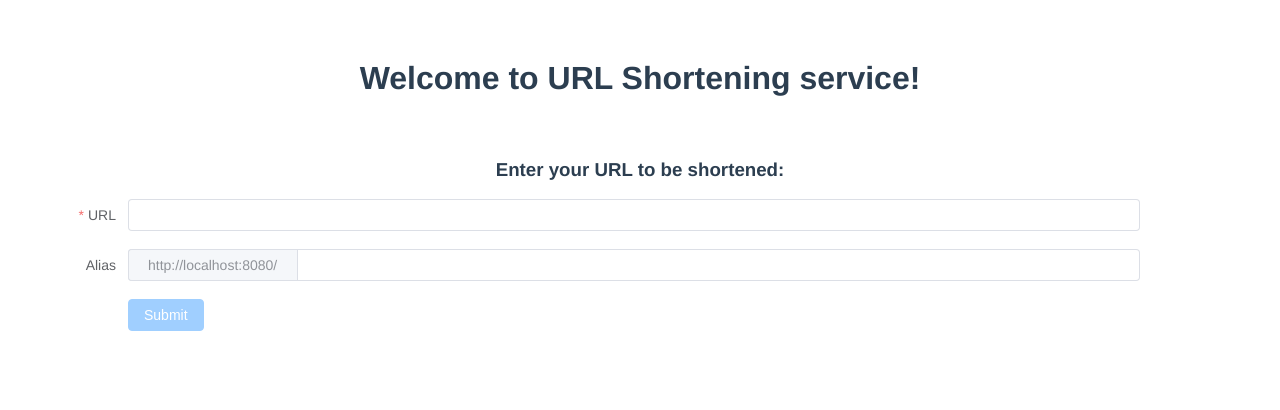
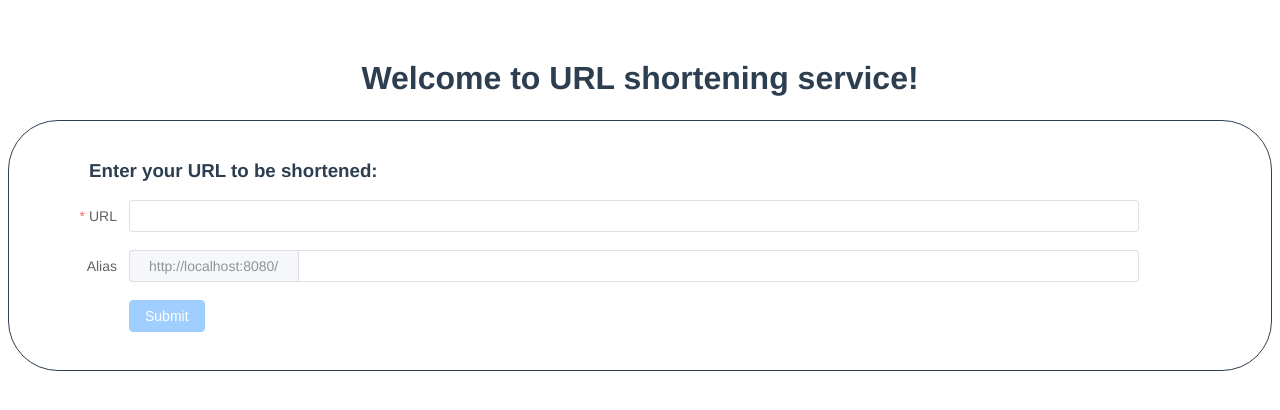
Before and after one commit to Jianzhii/url_shortener_fe_docker, a Vue app: page / in a window 1280 px wide. Shown: the top 410 px of the page. Built offline with nearby package versions, Linux system fonts and the light colour scheme.

Commit message:
css for shortening form

```diff
--- a/src/components/urlShortenerForm.vue
+++ b/src/components/urlShortenerForm.vue
@@ -1,7 +1,7 @@
 <template>
     <div class="form-container">
         <el-header>
-            <h1>{{ msg }}</h1>
+            <h1>Welcome to URL shortening service!</h1>
         </el-header>
         <el-main>
             <el-form ref="formRef" :model="urlShortenerForm" label-width="100px" class="url-shorterningForm" :rules="urlShortenerRules">
@@ -90,4 +90,14 @@ export default {
 .el-input {
     width: 90%;
 }
+
+h3 {
+    text-align: left;
+    padding: 0px 0px 0px 60px;
+}
+
+.el-main {
+    border: 1px solid;
+    border-radius: 50px;
+}
 </style>
```
